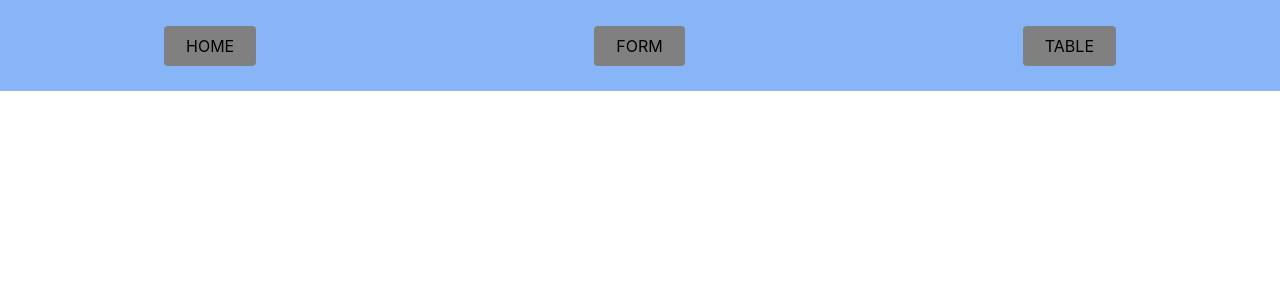
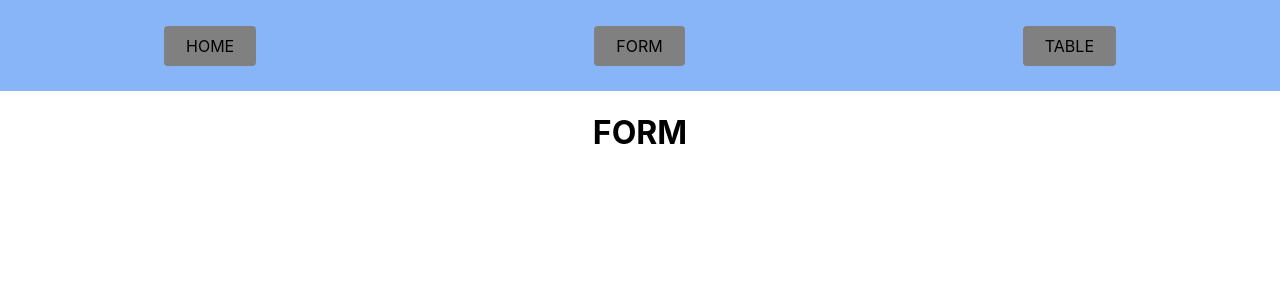
Before and after one commit to AaishaJameela/crud-Application-using-React, a React (Create React App) app: page /form in a window 1280 px wide. Before the commit this address had no page. Shown: the top 300 px of the page. Built offline with nearby package versions, Linux system fonts and the light colour scheme.

Commit message:
udhai Navbar

```diff
--- a/src/App.js
+++ b/src/App.js
@@ -1,5 +1,5 @@
 import React from "react";
-import { Routes, Route } from "react-router-dom";
+import {BrowserRouter as Router, Routes, Route } from "react-router-dom";
 import Homepage from "./pages/Homepage/Homepage";
 import Form from "./pages/Form/Form";
 import Table from "./pages/Table/Table";
@@ -8,15 +8,15 @@ import Navbar from "./components/Navbar";
 
 function App() {
   return (
-    <div>
-
+    <Router>
       <Navbar/>
       <Routes>
-        <Route path='/' element={<Homepage />} />
-        <Route path='' element={<Form />} />
-        <Route path='' element={<Table />} />
+        <Route path='/' element={<Homepage/> } />
+        <Route path='/form' element={<Form/> } />
+        <Route path='/table' element={<Table/> } />
       </Routes>
-      </div>
+      </Router>
+
 
 
 
--- a/src/index.js
+++ b/src/index.js
@@ -3,14 +3,14 @@ import ReactDOM from "react-dom/client";
 import "./index.css";
 import App from "./App";
 import reportWebVitals from "./reportWebVitals";
-import { BrowserRouter } from "react-router-dom";
+//import { BrowserRouter } from "react-router-dom";
 
 const root = ReactDOM.createRoot(document.getElementById("root"));
 root.render(
   <React.StrictMode>
-    <BrowserRouter>
+
       <App />
-    </BrowserRouter>
+
   </React.StrictMode>
 );
 
--- a/src/pages/Form/Form.js
+++ b/src/pages/Form/Form.js
@@ -0,0 +1,20 @@
+import React from 'react'
+
+const Form = () => {
+  return (
+
+        <div
+      style={{
+        display: 'flex',
+        justifyContent: 'center',
+
+
+      }}
+    >
+      <h1>FORM</h1>
+    </div>
+
+  )
+}
+
+export default Form
--- a/src/pages/Homepage/Homepage.js
+++ b/src/pages/Homepage/Homepage.js
@@ -6,7 +6,7 @@ const Homepage = () => {
       style={{
         display: 'flex',
         justifyContent: 'center',
-        alignItems: 'Right',
+
 
       }}
     >
--- a/src/pages/Table/Table.js
+++ b/src/pages/Table/Table.js
@@ -0,0 +1,18 @@
+import React from 'react'
+
+const Table = () => {
+  return (
+    <div
+      style={{
+        display: 'flex',
+        justifyContent: 'center',
+
+
+      }}
+    >
+      <h1>TABLE</h1>
+    </div>
+  )
+}
+
+export default Table
```
